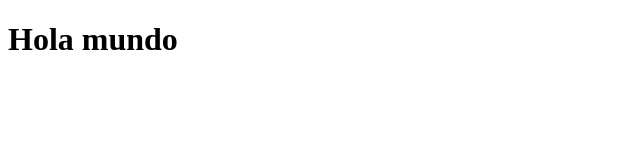
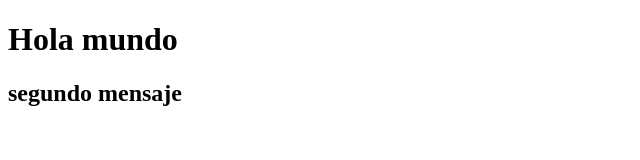
Before and after one commit to BrayitanPower/Cruso_Git, a plain HTML site: page index.html in a window 1280 px wide. Shown: the whole page, without its empty margins (0-640 px from the left). Drawn offline with Linux system fonts and the light colour scheme.

Commit message:
actualizacion

```diff
--- a/index.html
+++ b/index.html
@@ -7,5 +7,6 @@
 </head>
 <body>
     <h1>Hola mundo</h1>
+    <h2>segundo mensaje</h2>
 </body>
 </html>
```
